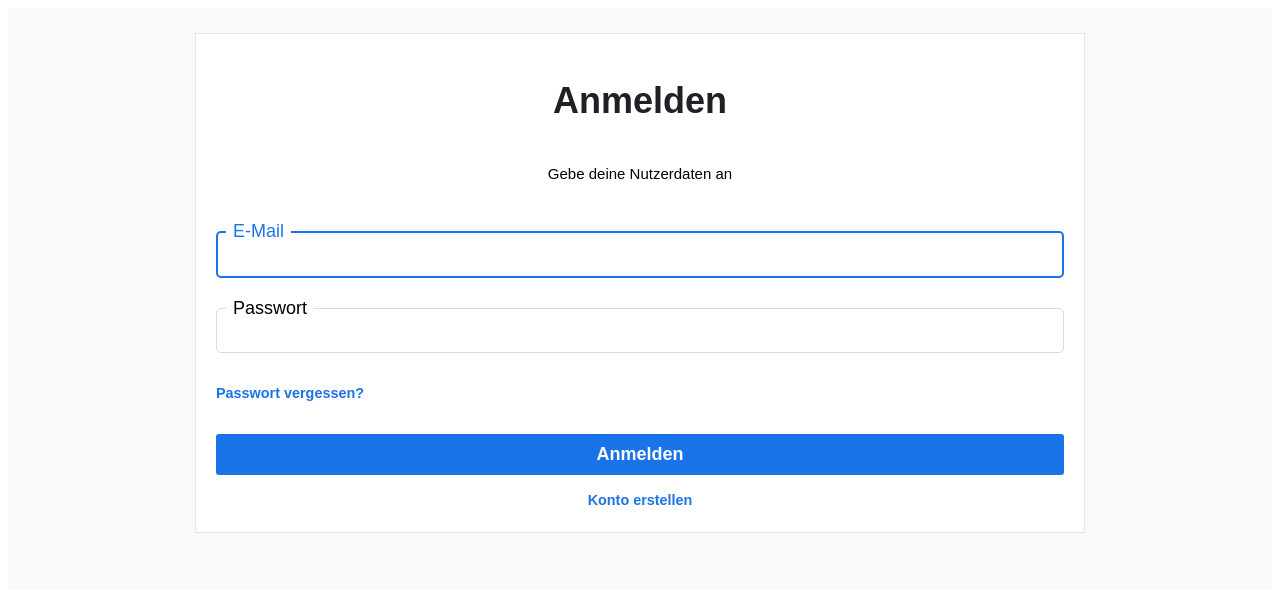
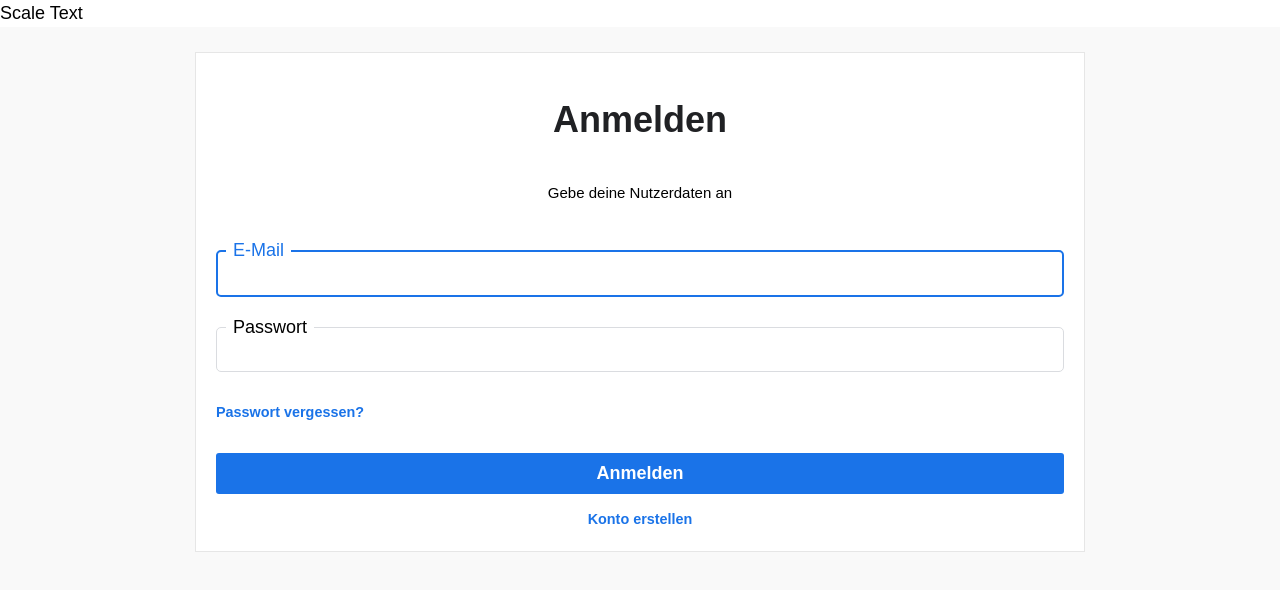
Before and after one commit to davidcarbn/nutrition-nodejs, a React (Create React App) app in the folder client/: page / in a window 1280 px wide. Shown: the top 590 px of the page. Built offline with nearby package versions, Linux system fonts and the light colour scheme.

Commit message:
text adjust property

```diff
--- a/client/src/index.css
+++ b/client/src/index.css
@@ -3,6 +3,9 @@ html
   font-family: sans-serif;
   font-size: 14px;
   line-height: 1.5;
+}
+body {
+  margin:0;
 }
 
   @media only screen and (min-width: 28.78em)
--- a/client/src/index.js
+++ b/client/src/index.js
@@ -10,7 +10,11 @@ ReactDOM.render(
   <React.StrictMode>
     <BrowserRouter>
       <AuthProvider>
+        <>
+
+        <div>Scale Text</div>
         <App />
+        </>
       </AuthProvider>
     </BrowserRouter>
   </React.StrictMode>,
```
